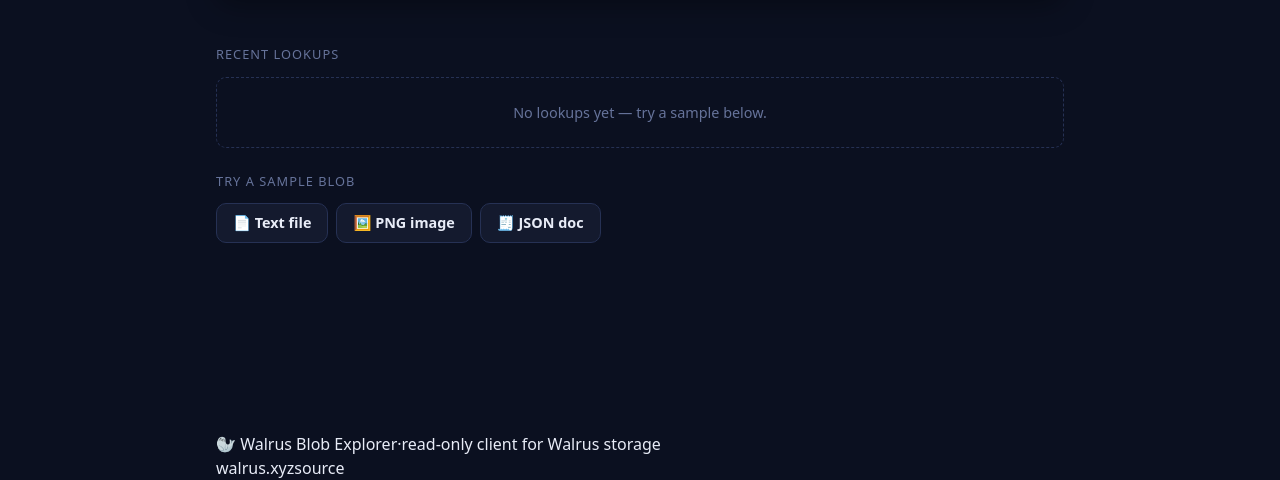
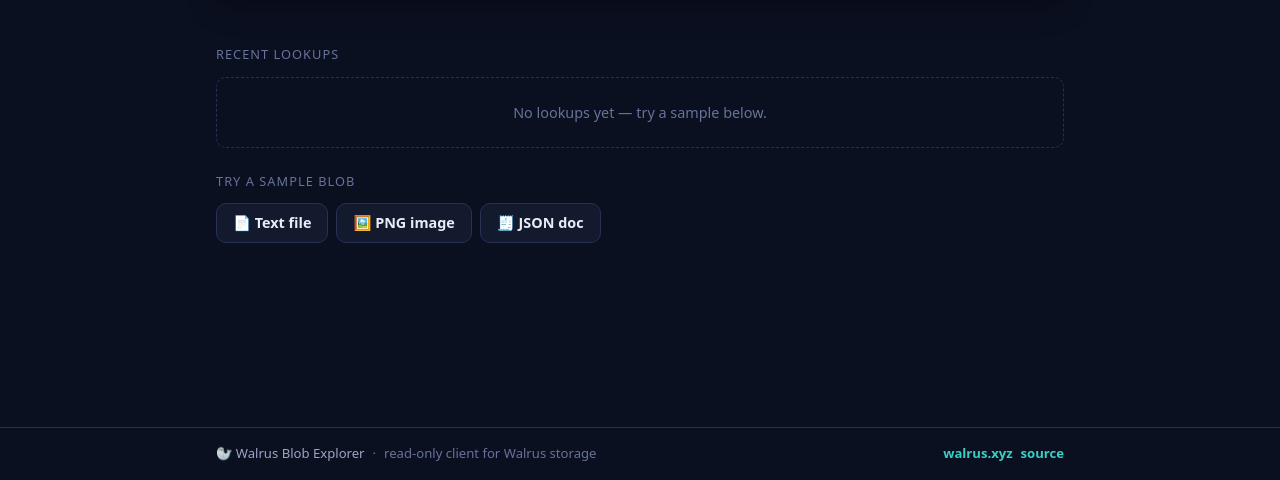
Before and after one commit to izzetcakmak/morsu, a website with bundled scripts: page index.html in a window 1280 px wide. Shown: the part 320-800 px from the top of the page. Built offline with nearby package versions, Linux system fonts and the light colour scheme.

Commit message:
feat: link footer stylesheet

```diff
--- a/index.html
+++ b/index.html
@@ -15,6 +15,7 @@
   <link rel="stylesheet" href="css/base.css" />
   <link rel="stylesheet" href="css/layout.css" />
   <link rel="stylesheet" href="css/header.css" />
+  <link rel="stylesheet" href="css/footer.css" />
   <link rel="stylesheet" href="css/buttons.css" />
   <link rel="stylesheet" href="css/search.css" />
   <link rel="stylesheet" href="css/cards.css" />
```
